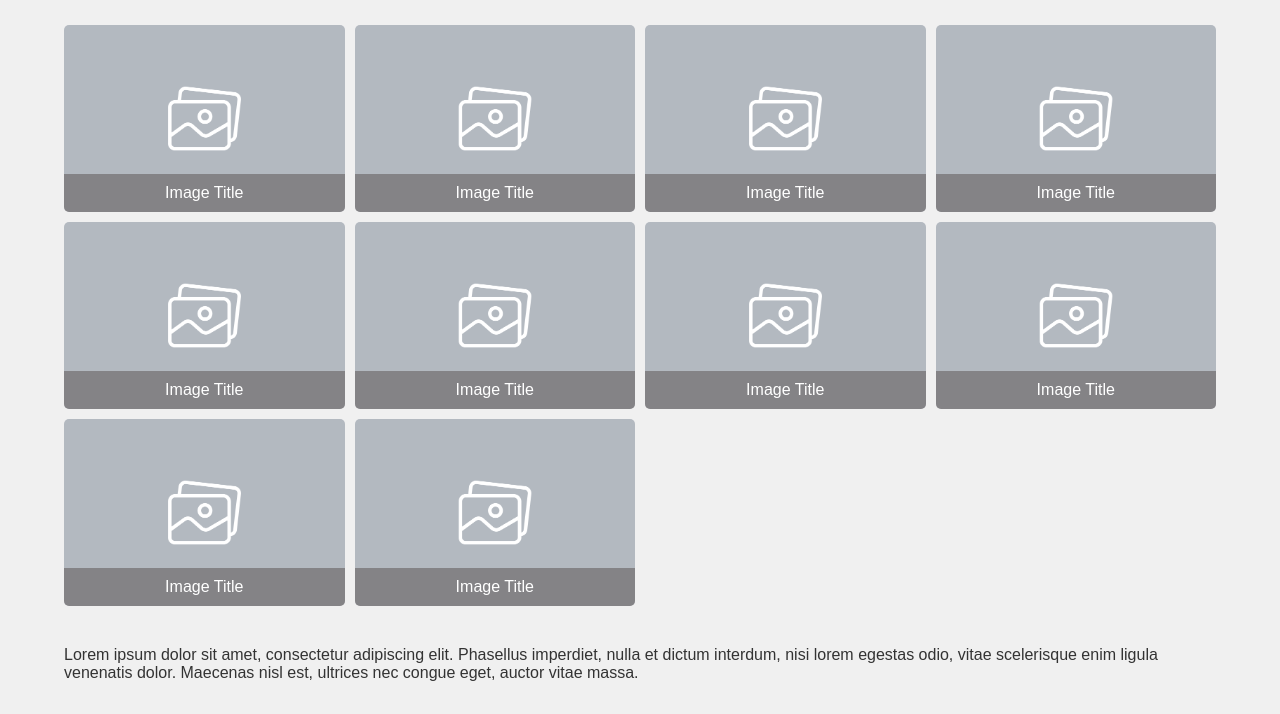
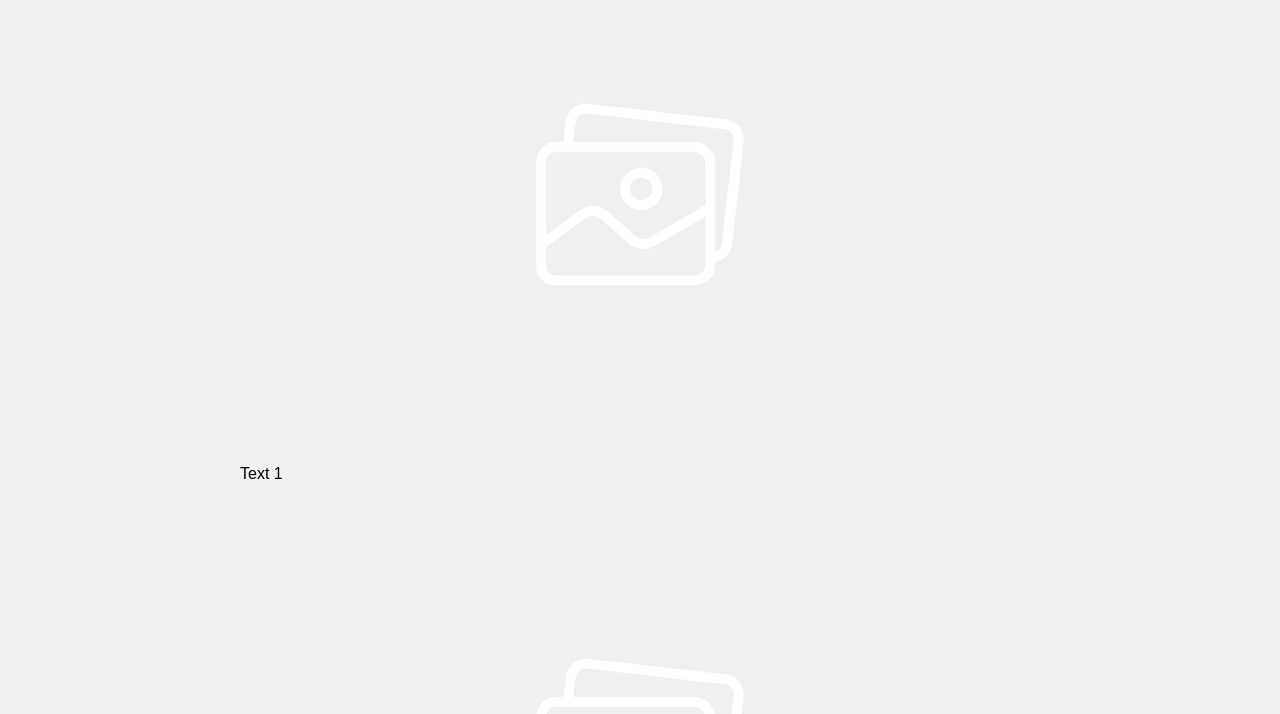
Before and after one commit to malasanciucalex/malasanciucalex-Responsive-Gallery, a plain HTML site: page index.html in a window 1280 px wide. Shown: the part 72-786 px from the top of the page. Drawn offline with Linux system fonts and the light colour scheme.

Commit message:
Update index.html

```diff
--- a/index.html
+++ b/index.html
@@ -3,53 +3,43 @@
 <head>
     <meta charset="UTF-8">
     <meta name="viewport" content="width=device-width, initial-scale=1.0">
-    <title>Responsive Image Grid</title>
+    <title>Exemplu de Layout Grid - Design Nou</title>
     <link rel="stylesheet" href="styles.css">
 </head>
 <body>
-    <h1>Responsive Gallery</h1>
-    <div class="grid-container">
-        <div class="grid-item">
-            <img src="placeholder-image.png" alt="Image Title">
-            <div class="overlay">Image Title </div>
+    <div id="grid1">
+        <div class="box">
+            <img src="placeholder-image.png" alt="Image 1" class="img">
+            <div class="text">Text 1</div>
         </div>
-        <div class="grid-item">
-            <img src="placeholder-image.png" alt="Image Title">
-            <div class="overlay">Image Title </div>
+        <div class="box">
+            <img src="placeholder-image.png" alt="Image 2" class="img">
+            <div class="text">Text 2</div>
         </div>
-        <div class="grid-item">
-            <img src="placeholder-image.png" alt="Image Title">
-            <div class="overlay">Image Title </div>
+        <div class="box">
+            <img src="placeholder-image.png" alt="Image 3" class="img">
+            <div class="text">Text 3</div>
         </div>
-        <div class="grid-item">
-            <img src="placeholder-image.png" alt="Image Title">
-            <div class="overlay">Image Title</div>
+        <div class="box">
+            <img src="placeholder-image.png" alt="Image 4" class="img">
+            <div class="text">Text 4</div>
         </div>
-        <div class="grid-item">
-            <img src="placeholder-image.png" alt="Image Title">
-            <div class="overlay">Image Title </div>
+        <div class="box">
+            <img src="placeholder-image.png" alt="Image 5" class="img">
+            <div class="text">Text 5</div>
         </div>
-        <div class="grid-item">
-            <img src="placeholder-image.png" alt="Image Title">
-            <div class="overlay">Image Title </div>
+        <div class="box">
+            <img src="placeholder-image.png" alt="Image 6" class="img">
+            <div class="text">Text 6</div>
         </div>
-        <div class="grid-item">
-            <img src="placeholder-image.png" alt="Image Title">
-            <div class="overlay">Image Title </div>
+        <div class="box">
+            <img src="placeholder-image.png" alt="Image 7" class="img">
+            <div class="text">Text 7</div>
         </div>
-        <div class="grid-item">
-            <img src="placeholder-image.png" alt="Image Title">
-            <div class="overlay">Image Title </div>
-        </div>
-        <div class="grid-item">
-            <img src="placeholder-image.png" alt="Image Title">
-            <div class="overlay">Image Title </div>
-        </div>
-        <div class="grid-item">
-            <img src="placeholder-image.png" alt="Image Title">
-            <div class="overlay">Image Title </div>
+        <div class="box">
+            <img src="placeholder-image.png" alt="Image 8" class="img">
+            <div class="text">Text 8</div>
         </div>
     </div>
-    <p>Lorem ipsum dolor sit amet, consectetur adipiscing elit. Phasellus imperdiet, nulla et dictum interdum, nisi lorem egestas odio, vitae scelerisque enim ligula venenatis dolor. Maecenas nisl est, ultrices nec congue eget, auctor vitae massa.</p>
 </body>
 </html>
```
